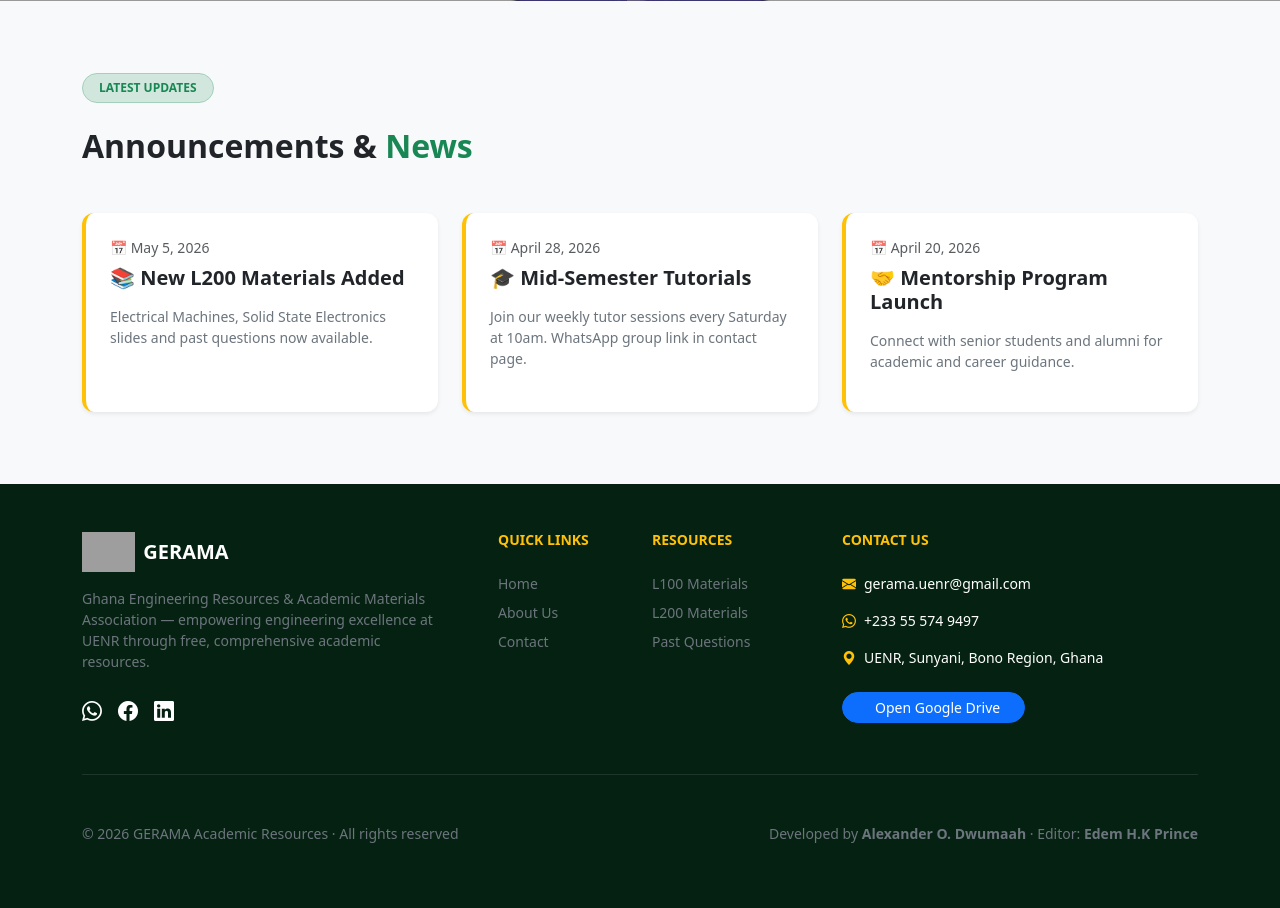
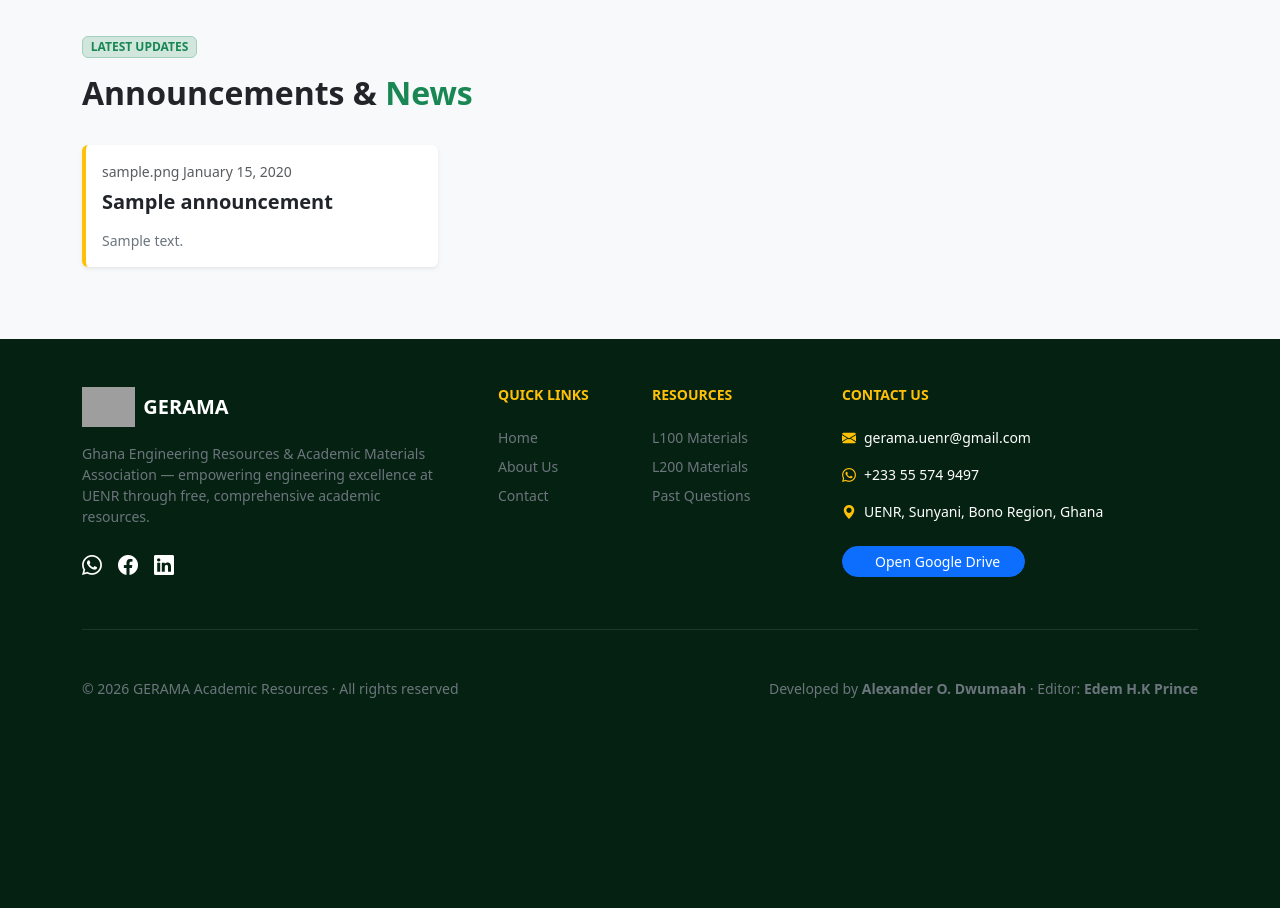
Before and after one commit to teamgerama/TeamGERAMA, a Django app: template templates/academy/home.html in a window 1280 px wide. Shown: the part 757-1665 px from the top of the page. After the commit the page ends 1455 px from the top, so only its background shows below. Run offline with Django 5.2, Linux system fonts and the light colour scheme; the template is opened without the code that fills it: values that come from a table or form of the project are taken from there, others are empty; tables that the repository leaves empty hold one stand-in row (values such as "Sample post"); grey boxes are pictures that could not be loaded.

Commit message:
Admin: Cleared import errors and synced Announcement model

```diff
--- a/academy/models.py
+++ b/academy/models.py
@@ -1,4 +1,5 @@
 from django.db import models
+
 
 class School(models.Model):
     name = models.CharField(max_length=255)
@@ -34,3 +35,17 @@ class Material(models.Model):
 
     def __str__(self):
         return self.title if self.title else f"Material for {self.course.name}"
+
+
+class Announcement(models.Model):
+        date = models.DateField()
+        title = models.CharField(max_length=200)
+        description = models.TextField()
+        icon = models.CharField(max_length=50, default="🗓️", help_text="Paste an emoji here")
+        created_at = models.DateTimeField(auto_now_add=True)
+
+        class Meta:
+            ordering = ['-date']  # Shows the newest updates first
+
+        def __str__(self):
+            return self.title
--- a/templates/academy/home.html
+++ b/templates/academy/home.html
@@ -2,8 +2,41 @@
 {% load static %}
 
 {% block content %}
+<style>
+    /* Hero Section Styling */
+    .hero-section {
+        background: linear-gradient(rgba(5, 33, 17, 0.8), rgba(5, 33, 17, 0.8)), url('{% static "hero_bg.jpg" %}') no-repeat center center;
+        background-size: cover;
+        min-height: 80vh;
+        color: white;
+        position: relative;
+    }
+    .hero-card {
+        max-width: 900px;
+        background: rgba(255, 255, 255, 0.1);
+        backdrop-filter: blur(10px);
+        padding: 3rem;
+        border-radius: 20px;
+        border: 1px solid rgba(255, 255, 255, 0.2);
+    }
+    .badge-est {
+        background: rgba(255, 193, 7, 0.2);
+        color: #ffc107;
+        padding: 5px 15px;
+        border-radius: 50px;
+        display: inline-block;
+        font-weight: bold;
+        font-size: 0.9rem;
+    }
+    .card-update {
+        transition: transform 0.3s ease;
+    }
+    .card-update:hover {
+        transform: translateY(-5px);
+    }
+</style>
+
 <section class="hero-section d-flex align-items-center justify-content-center text-center">
-    <div class="hero-overlay"></div>
     <div class="container position-relative">
         <div class="hero-card mx-auto shadow-lg">
             <div class="badge-est mb-3">
@@ -16,7 +49,7 @@
                 Access comprehensive lecture slides, textbooks, past questions and video tutorials — curated by students, for students.
             </p>
             <div class="d-flex justify-content-center gap-3 flex-wrap">
-                <a href="{% url 'resources' %}" class="btn btn-warning btn-lg px-4 fw-bold">
+                <a href="{% url 'school_list' %}" class="btn btn-warning btn-lg px-4 fw-bold">
                     <i class="bi bi-book-half me-2"></i> Explore Resources
                 </a>
                 <a href="#" class="btn btn-outline-light btn-lg px-4">
@@ -28,33 +61,29 @@
 </section>
 
 <section class="container my-5 py-4">
-    <div class="d-flex align-items-center mb-4">
-        <span class="badge bg-success-subtle text-success border border-success-subtle px-3 py-2 rounded-pill small fw-bold">LATEST UPDATES</span>
+    <div class="mb-4 d-flex align-items-center justify-content-between">
+        <div>
+            <span class="badge bg-success-subtle text-success border border-success-subtle mb-3">LATEST UPDATES</span>
+            <h2 class="fw-bold">Announcements & <span class="text-success">News</span></h2>
+        </div>
     </div>
-    <h2 class="fw-bold mb-5">Announcements & <span class="text-success">News</span></h2>
 
     <div class="row g-4">
+        {% for note in announcements %}
         <div class="col-md-4">
-            <div class="update-card p-4 h-100 border-start border-4 border-warning shadow-sm bg-white">
-                <p class="text-muted small mb-2">📅 May 5, 2026</p>
-                <h5 class="fw-bold mb-3">📚 New L200 Materials Added</h5>
-                <p class="text-secondary small">Electrical Machines, Solid State Electronics slides and past questions now available.</p>
+            <div class="card h-100 shadow-sm border-0 border-start border-warning border-4 card-update">
+                <div class="card-body">
+                    <p class="text-muted small mb-2">{{ note.icon }} {{ note.date|date:"F d, Y" }}</p>
+                    <h5 class="fw-bold mb-3 text-dark">{{ note.title }}</h5>
+                    <p class="text-secondary small mb-0">{{ note.description }}</p>
+                </div>
             </div>
         </div>
-        <div class="col-md-4">
-            <div class="update-card p-4 h-100 border-start border-4 border-warning shadow-sm bg-white">
-                <p class="text-muted small mb-2">📅 April 28, 2026</p>
-                <h5 class="fw-bold mb-3">🎓 Mid-Semester Tutorials</h5>
-                <p class="text-secondary small">Join our weekly tutor sessions every Saturday at 10am. WhatsApp group link in contact page.</p>
-            </div>
+        {% empty %}
+        <div class="col-12 text-center py-5">
+            <p class="text-muted">No new updates at the moment. Check back soon!</p>
         </div>
-        <div class="col-md-4">
-            <div class="update-card p-4 h-100 border-start border-4 border-warning shadow-sm bg-white">
-                <p class="text-muted small mb-2">📅 April 20, 2026</p>
-                <h5 class="fw-bold mb-3">🤝 Mentorship Program Launch</h5>
-                <p class="text-secondary small">Connect with senior students and alumni for academic and career guidance.</p>
-            </div>
-        </div>
+        {% endfor %}
     </div>
 </section>
 {% endblock %}
```
Also changed, not shown: academy/admin.py (+9 -22 lines), academy/migrations/0006_announcement.py (added).
